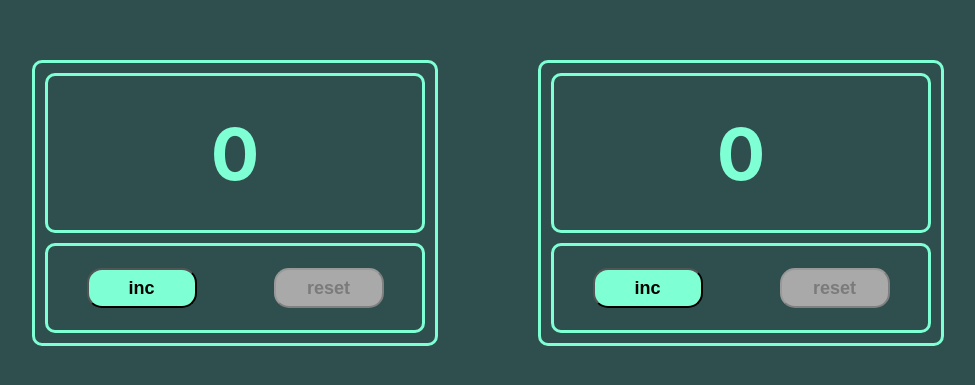
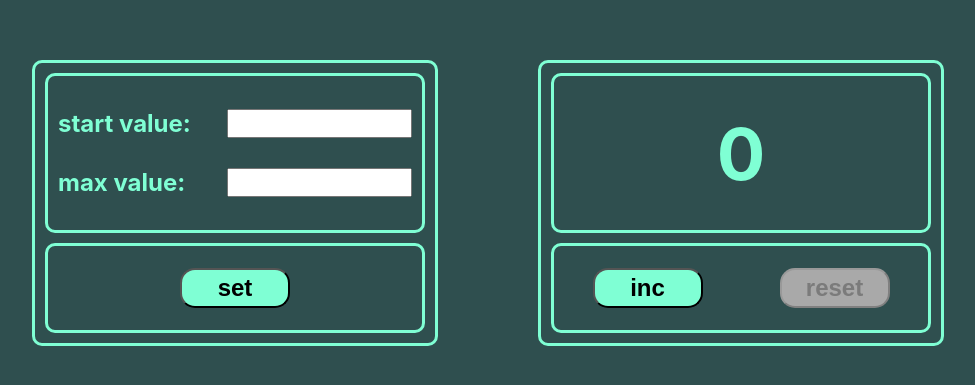
Before and after one commit to Kas-Telo/counter, a React (Create React App) app: page / in a window 1280 px wide. Shown: the part 197-582 px from the top of the page, without its empty margins (152-1127 px from the left). Built offline with nearby package versions, Linux system fonts and the light colour scheme.

Commit message:
add Settings Box without logic

```diff
--- a/src/App.tsx
+++ b/src/App.tsx
@@ -1,6 +1,7 @@
 import React, {useState} from 'react';
 import './App.css';
-import {Counter} from "./components/Counter/Counter";
+import {CounterBox} from "./components/CounterBox/CounterBox";
+import {SettingsBox} from "./components/Settings/SettingsBox";
 
 function App() {
     let [counter, setCounter] = useState<number>(0);
@@ -19,16 +20,16 @@ function App() {
 
     return (
         <div className={"app-wrapper"}>
-            <div className={'settings-wrapper'}><Counter
-                counter={counter}
-                incrementCounter={incrementCounter}
-                resetCounter={resetCounter}
-            /></div>
-            <div className={'counter-wrapper'}><Counter
-                counter={counter}
-                incrementCounter={incrementCounter}
-                resetCounter={resetCounter}
-            /></div>
+            <div className={'settings-wrapper'}>
+                <SettingsBox/>
+                </div>
+            <div className={'counter-wrapper'}>
+                <CounterBox
+                    counter={counter}
+                    incrementCounter={incrementCounter}
+                    resetCounter={resetCounter}
+                />
+            </div>
         </div>
 
 
--- a/src/components/Counter/Counter.tsx
+++ b/src/components/CounterBox/CounterBox.tsx
@@ -1,7 +1,7 @@
 import React from 'react';
-import {ButtonsBar} from "../ButtonsBar/ButtonsBar";
+import {CounterButtonsBar} from "../CounterButtonsBar/CounterButtonsBar";
 import {CounterDisplay} from "../CounterDisplay/CounterDisplay";
-import s from './Counter.module.css'
+import s from './CounterBox.module.css'
 
 type CounterPropsType = {
     counter: number;
@@ -9,14 +9,14 @@ type CounterPropsType = {
     resetCounter: () => void;
 }
 
-export const Counter = (props: CounterPropsType) => {
+export const CounterBox = (props: CounterPropsType) => {
     return (
         <div className={s.counter}>
             <div className={s.innerCounter}>
                 <CounterDisplay counter={props.counter}/>
-                <ButtonsBar counter={props.counter}
-                               incrementCounter={props.incrementCounter}
-                               resetCounter={props.resetCounter}/>
+                <CounterButtonsBar counter={props.counter}
+                                   incrementCounter={props.incrementCounter}
+                                   resetCounter={props.resetCounter}/>
             </div>
         </div>
     );
--- a/src/components/ButtonsBar/ButtonsBar.module.css
+++ b/src/components/CounterButtonsBar/ButtonsBar.module.css
@@ -12,7 +12,7 @@
 .btnDisplay button{
     background-color: aquamarine;
     border-radius: 15px;
-    font-size: large;
+    font-size: x-large;
     font-weight: bold;
     width: 110px;
     height: 40px;
--- a/src/components/ButtonsBar/ButtonsBar.tsx
+++ b/src/components/CounterButtonsBar/CounterButtonsBar.tsx
@@ -8,7 +8,7 @@ type ButtonBarPropsType = {
     resetCounter: () => void;
 }
 
-export const ButtonsBar = (props: ButtonBarPropsType) => {
+export const CounterButtonsBar = (props: ButtonBarPropsType) => {
 
     const isIncDisabled = props.counter === 5
     const isResetDisabled = props.counter === 0
--- a/src/components/CounterDisplay/CounterDisplay.module.css
+++ b/src/components/CounterDisplay/CounterDisplay.module.css
@@ -15,3 +15,27 @@
 .errorColor {
     color: red;
 }
+
+.settingsDisplay {
+    display:flex;
+    flex-direction: column;
+    justify-content: center;
+    height: 160px;
+    border: aquamarine solid 3px;
+    border-radius: 10px;
+    box-sizing: border-box;
+}
+.inputForm1 {
+    display: flex;
+    justify-content: space-between;
+    margin: 0 10px 15px 10px;
+    font-size: x-large;
+    font-weight: bold;
+}
+.inputForm2 {
+    display: flex;
+    justify-content: space-between;
+    margin: 15px 10px 0 10px;
+    font-size: x-large;
+    font-weight: bold;
+}
--- /dev/null
+++ b/src/components/Settings/SettingsBox.tsx
@@ -0,0 +1,15 @@
+import React from 'react';
+import s from "../CounterBox/CounterBox.module.css";
+import {SettingsDisplay} from "../SettingsDisplay/SettingsDisplay";
+import {SettingsButtonsBar} from "../SettingsButtonsBar/SettingsButtonsBar";
+
+ export const SettingsBox = () => {
+    return (
+        <div className={s.counter}>
+            <div className={s.innerCounter}>
+                <SettingsDisplay />
+                <SettingsButtonsBar />
+            </div>
+        </div>
+    );
+};
--- /dev/null
+++ b/src/components/SettingsButtonsBar/SettingsButtonsBar.tsx
@@ -0,0 +1,19 @@
+import React from 'react';
+import s from "../CounterButtonsBar/ButtonsBar.module.css";
+
+export const SettingsButtonsBar = () => {
+    const setHandler = () => {
+       //code ;
+    }
+
+    return (
+        <div className={s.btnBarDisplay}>
+            <div className={s.btnDisplay}>
+                <button
+                    onClick={setHandler}>
+                    set
+                </button>
+            </div>
+        </div>
+    );
+};
--- /dev/null
+++ b/src/components/SettingsDisplay/SettingsDisplay.tsx
@@ -0,0 +1,17 @@
+import React from 'react';
+import s from "../CounterDisplay/CounterDisplay.module.css";
+
+export const SettingsDisplay = () => {
+    return (
+        <div className={s.settingsDisplay}>
+            <div className={s.inputForm1}>
+                <label >start value:</label>
+                <input type="number"/>
+            </div>
+            <div className={s.inputForm2}>
+                <label >max value:</label>
+                <input type="number"/>
+            </div>
+        </div>
+    );
+};
```
Also changed, not shown: src/components/CounterBox/CounterBox.module.css (renamed from src/components/Counter/Counter.module.css).
